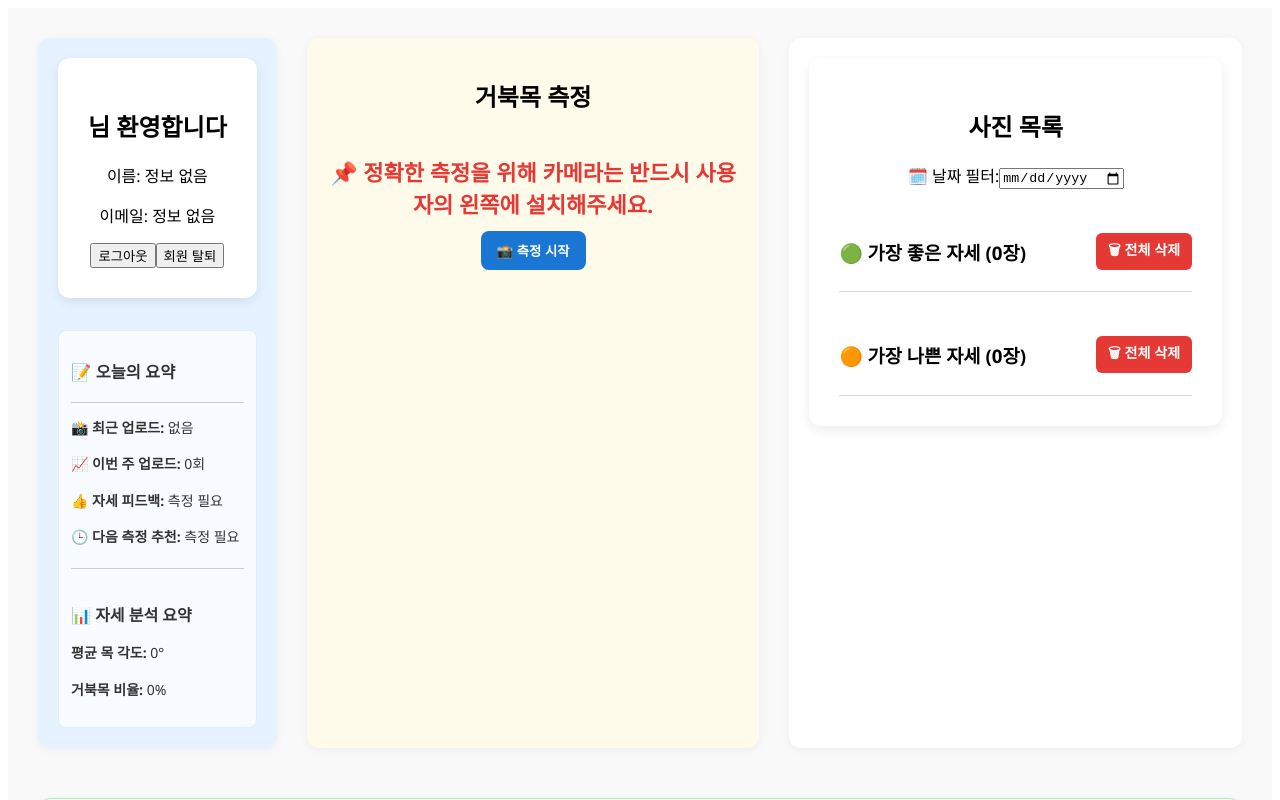
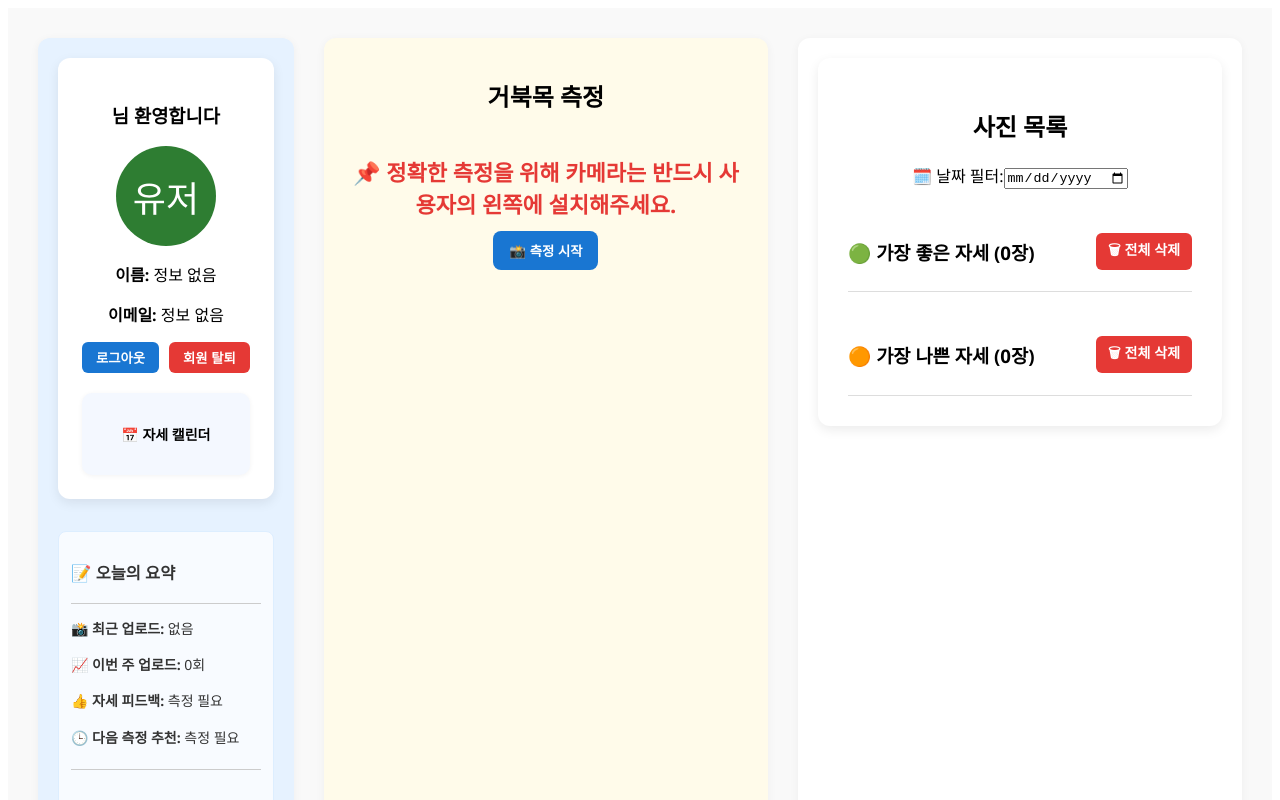
Before and after one commit to mj99k14/webcam-upgrade, a Vue app in the folder newfront/: page /myprofile in a window 1280 px wide. Shown: the top 800 px of the page. Built offline with nearby package versions, Linux system fonts and the light colour scheme.

Commit message:
달력 구현

```diff
--- a/newfront/package.json
+++ b/newfront/package.json
@@ -17,6 +17,7 @@
     "dotenv": "^16.4.7",
     "pinia": "^3.0.1",
     "vue": "^3.5.13",
+    "vue-cal": "^4.10.2",
     "vue-chartjs": "^5.3.2",
     "vue-file-agent": "^1.7.3",
     "vue-router": "^4.5.0"
--- /dev/null
+++ b/newfront/src/components/MiniCalendar.vue
@@ -0,0 +1,99 @@
+<!-- src/components/MiniCalendar.vue -->
+<template>
+    <div class="mini-calendar">
+      <h4>📅 자세 캘린더</h4>
+      <div class="calendar-grid">
+        <div
+          v-for="day in days"
+          :key="day.date"
+          class="day"
+          :class="[
+            day.status === 'bad' ? 'red' : 'green',
+            getDayOfWeek(day.date) === '일' || getDayOfWeek(day.date) === '토' ? 'weekend' : ''
+          ]"
+          :title="`${day.date} (${getDayOfWeek(day.date)}) - ${day.status === 'bad' ? '거북목' : '정상'}`"
+        >
+          <div class="day-number">{{ formatDate(day.date) }}</div>
+          <div class="day-name">{{ getDayOfWeek(day.date) }}</div>
+        </div>
+      </div>
+    </div>
+  </template>
+
+  <script>
+  export default {
+    name: 'MiniCalendar',
+    props: ['stats'], // [{ date: '2025-04-06', status: 'bad' }, ...]
+    computed: {
+      days() {
+        return this.stats?.slice(-14) || [];
+      }
+    },
+    methods: {
+      formatDate(dateStr) {
+        const d = new Date(dateStr);
+        const month = d.getMonth() + 1;
+        const day = d.getDate().toString().padStart(2, '0');
+        return `${month}/${day}`;
+      },
+      getDayOfWeek(dateStr) {
+        const dayNames = ['일', '월', '화', '수', '목', '금', '토'];
+        return dayNames[new Date(dateStr).getDay()];
+      }
+    }
+  };
+  </script>
+
+  <style scoped>
+  .mini-calendar {
+    background: #f4f8ff;
+    border-radius: 10px;
+    padding: 12px;
+    margin-top: 20px;
+    font-size: 14px;
+    box-shadow: 0 1px 5px rgba(0,0,0,0.05);
+  }
+
+  .calendar-grid {
+    display: grid;
+    grid-template-columns: repeat(7, 1fr);
+    gap: 6px;
+    margin-top: 10px;
+  }
+
+  .day {
+    padding: 6px 4px;
+    border-radius: 8px;
+    text-align: center;
+    font-weight: bold;
+    display: flex;
+    flex-direction: column;
+    align-items: center;
+    font-size: 12px;
+    line-height: 1.2;
+  }
+
+  .day-number {
+    font-size: 13px;
+  }
+
+  .day-name {
+    font-size: 11px;
+    opacity: 0.7;
+  }
+
+  .red {
+    background-color: #ff9e9e;
+    color: #fff;
+  }
+
+  .green {
+    background-color: #86efac;
+    color: #000;
+  }
+
+  .weekend {
+    opacity: 0.85;
+    font-style: italic;
+  }
+  </style>
--- a/newfront/src/components/PhotoModal.vue
+++ b/newfront/src/components/PhotoModal.vue
@@ -1,50 +1,18 @@
-<!-- src/components/PhotoModal.vue -->
 <template>
-  <div class="modal-overlay" @click.self="$emit('close')">
-    <div class="modal-content">
-      <img :src="photoUrl" alt="확대 사진" />
-      <button class="close-btn" @click="$emit('close')">닫기</button>
-    </div>
+  <div class="modal" @click="$emit('close')">
+    <img :src="photoUrl" class="modal-image" />
   </div>
 </template>
-
 <script>
-export default {
-  props: ['photoUrl']
-};
+export default { props: ['photoUrl'] };
 </script>
-
 <style scoped>
-.modal-overlay {
-  position: fixed;
-  top: 0;
-  left: 0;
-  width: 100vw;
-  height: 100vh;
-  background: rgba(0, 0, 0, 0.6);
-  display: flex;
-  align-items: center;
-  justify-content: center;
-  z-index: 1000;
+.modal {
+  position: fixed; top: 0; left: 0; width: 100%; height: 100%;
+  background: rgba(0,0,0,0.7); display: flex; justify-content: center; align-items: center;
+  z-index: 9999;
 }
-.modal-content {
-  background: #fff;
-  padding: 20px;
-  border-radius: 12px;
-  max-width: 90%;
-  max-height: 90%;
-}
-.modal-content img {
-  max-width: 100%;
-  border-radius: 8px;
-}
-.close-btn {
-  margin-top: 12px;
-  padding: 6px 12px;
-  background: #f44336;
-  color: white;
-  border: none;
-  border-radius: 6px;
-  cursor: pointer;
+.modal-image {
+  max-width: 90%; max-height: 90%; border-radius: 10px;
 }
 </style>
--- a/newfront/src/components/SummaryStats.vue
+++ b/newfront/src/components/SummaryStats.vue
@@ -21,8 +21,10 @@
       <p>총 촬영일 수: <strong>{{ dailyStats.length }}</strong>일</p>
       <p>평균 목 각도: <strong>{{ overallAverage.toFixed(1) }}</strong>°</p>
       <p>거북목 비율(135° 이상): <strong>{{ highAngleRatio }}%</strong></p>
-      <p>📅 최근 촬영일: {{ lastTaken }}</p>
+      <p>🗓️ 최근 촬영일: {{ lastTaken }}</p>
     </div>
+
+    <button class="calendar-btn" @click="goToCalendar">📅 자세 캘린더 보기</button>
   </div>
 </template>
 
@@ -129,6 +131,11 @@ export default {
         }
       };
     }
+  },
+  methods: {
+    goToCalendar() {
+      this.$router.push('/calendar');
+    }
   }
 };
 </script>
@@ -187,4 +194,18 @@ export default {
 .risk-level-text .low {
   color: green;
 }
+
+.calendar-btn {
+  margin-top: 20px;
+  background: #1976d2;
+  color: white;
+  padding: 10px 20px;
+  border: none;
+  border-radius: 8px;
+  font-weight: bold;
+  cursor: pointer;
+}
+.calendar-btn:hover {
+  background: #1565c0;
+}
 </style>
--- a/newfront/src/components/UserInfo.vue
+++ b/newfront/src/components/UserInfo.vue
@@ -1,21 +1,40 @@
 <template>
   <div class="left">
-      <h2>{{ user.name }} 님 환영합니다</h2>
-      <img :src="user.profile_image" alt="프로필 사진" class="profile-img" v-if="user.profile_image" />
-      <p>이름: {{ user.name || '정보 없음' }}</p>
-      <p>이메일: {{ user.email || '정보 없음' }}</p>
-      <button @click="$emit('logout')">로그아웃</button>
-      <button @click="$emit('deleteAccount')">회원 탈퇴</button>
+    <h3>{{ user.name }} 님 환영합니다</h3>
+
+    <!-- 프로필 -->
+    <div class="avatar-circle" v-if="!user.profile_image">
+      {{ user.name?.slice(0, 2) || '유저' }}
+    </div>
+    <img
+      v-else
+      :src="user.profile_image"
+      alt="프로필 사진"
+      class="profile-img"
+    />
+
+    <p><strong>이름:</strong> {{ user.name || '정보 없음' }}</p>
+    <p><strong>이메일:</strong> {{ user.email || '정보 없음' }}</p>
+
+    <!-- 버튼 한 줄 -->
+    <div class="button-group">
+      <button class="logout" @click="$emit('logout')">로그아웃</button>
+      <button class="delete" @click="$emit('deleteAccount')">회원 탈퇴</button>
+    </div>
+
+    <!-- 캘린더 삽입 -->
+    <MiniCalendar :stats="calendarStats" />
   </div>
 </template>
 
 <script>
+import MiniCalendar from './MiniCalendar.vue';
+
 export default {
+  components: { MiniCalendar },
   props: {
-      user: {
-        type: Object,
-        required: true
-      }
+    user: { type: Object, required: true },
+    calendarStats: { type: Array, required: false, default: () => [] }
   }
 };
 </script>
@@ -24,16 +43,58 @@
 .left {
   flex: 1;
   background-color: white;
-    padding: 30px;
+  padding: 24px;
   border-radius: 12px;
   box-shadow: 0 4px 12px rgba(0, 0, 0, 0.08);
   text-align: center;
+  font-family: 'Segoe UI', sans-serif;
 }
+
+.avatar-circle {
+  width: 100px;
+  height: 100px;
+  margin: 10px auto;
+  background-color: #2e7d32;
+  color: white;
+  border-radius: 50%;
+  font-size: 36px;
+  display: flex;
+  align-items: center;
+  justify-content: center;
+}
+
 .profile-img {
-    width: 120px;
-    height: 120px;
+  width: 100px;
+  height: 100px;
+  object-fit: cover;
   border-radius: 50%;
-    object-fit: cover;
   margin: 10px 0;
 }
+
+.button-group {
+  display: flex;
+  justify-content: center;
+  gap: 10px;
+  margin: 16px 0;
+}
+
+.logout {
+  background-color: #1976d2;
+  color: white;
+  border: none;
+  padding: 6px 14px;
+  border-radius: 6px;
+  cursor: pointer;
+  font-weight: 600;
+}
+
+.delete {
+  background-color: #e53935;
+  color: white;
+  border: none;
+  padding: 6px 14px;
+  border-radius: 6px;
+  cursor: pointer;
+  font-weight: 600;
+}
 </style>
--- a/newfront/src/views/MyProfile.vue
+++ b/newfront/src/views/MyProfile.vue
@@ -1,8 +1,14 @@
 <template>
   <div class="container">
     <div class="user-info-block">
-      <UserInfo :user="user" @logout="logout" @deleteAccount="deleteAccount" />
+      <UserInfo
+        :user="user"
+        :calendarStats="calendarStats"
+        @logout="logout"
+        @deleteAccount="deleteAccount"
+      />
       <UserSummary :photos="photos" />
+
     </div>
 
     <MainPhotos
@@ -29,7 +35,7 @@
     <div class="full-width">
       <SummaryStats :photos="photos" />
     </div>
-    <!-- 📸 선택한 사진 모델 보기 -->
+
     <PhotoModal v-if="modalPhotoUrl" :photoUrl="modalPhotoUrl" @close="modalPhotoUrl = null" />
   </div>
 </template>
@@ -44,6 +50,7 @@ import MainPhotos from '../components/Mainphotos.vue';
 import SummaryStats from '../components/SummaryStats.vue';
 import UserSummary from '../components/UserSummary.vue';
 import PhotoModal from '../components/PhotoModal.vue';
+import MiniCalendar from '../components/MiniCalendar.vue';
 
 export default {
   components: {
@@ -52,7 +59,8 @@ export default {
     MainPhotos,
     SummaryStats,
     UserSummary,
-    PhotoModal
+    PhotoModal,
+    MiniCalendar
   },
   setup() {
     const router = useRouter();
@@ -62,10 +70,19 @@ export default {
     const cameraActive = ref(false);
     const selectedDate = ref("");
     const modalPhotoUrl = ref(null);
+    const bestPhoto = ref(null);
+    const worstPhoto = ref(null);
 
     const openModal = (url) => {
       modalPhotoUrl.value = url;
     };
+
+    const calendarStats = computed(() => {
+      return photos.value.map(p => ({
+        date: (p.measured_at || p.uploaded_at).split('T')[0],
+        status: (p.average_neck_angle || p.neck_angle) >= 135 ? 'bad' : 'good'
+      }));
+    });
 
     watch(selectedDate, (newDate) => {
       if (!newDate) return;
@@ -77,9 +94,6 @@ export default {
       const worst = photosForDate.find(p => p.type === 'worst');
       selectedPhoto.value = best || worst || photosForDate[0] || null;
     });
-
-    const bestPhoto = ref(null);
-    const worstPhoto = ref(null);
 
     const filteredPhotos = computed(() => {
       let list = photos.value;
@@ -124,29 +138,17 @@ export default {
       try {
         const res = await axios.get(`http://210.101.236.158:5000/api/photos?user_id=${user.value.id}`);
         photos.value = res.data;
-
         const sorted = [...photos.value].sort((a, b) => new Date(b.uploaded_at) - new Date(a.uploaded_at));
         const latestDate = sorted[0]?.uploaded_at?.split("T")[0];
-
         if (latestDate) {
           selectedDate.value = latestDate;
           const latestPhotos = sorted.filter(p => p.uploaded_at.split('T')[0] === latestDate);
-
-          // 📌 여기 추가: best/worst 사진 추출
-          const best = latestPhotos.find(p => p.type === 'best');
-          const worst = latestPhotos.find(p => p.type === 'worst');
-
-          // 📌 bestPhoto, worstPhoto ref 업데이트
-          bestPhoto.value = best ? `http://210.101.236.158:5000${best.photo_url}` : '';
-          worstPhoto.value = worst ? `http://210.101.236.158:5000${worst.photo_url}` : '';
-
-          selectedPhoto.value = best || worst || latestPhotos[0] || null;
+          selectedPhoto.value = latestPhotos[0] || null;
         }
       } catch (err) {
         console.error("🚨 사진 목록 오류:", err);
       }
     };
-
 
     const handlePhotoUploaded = () => {
       fetchPhotos();
@@ -217,6 +219,7 @@ export default {
       filteredPhotos,
       modalPhotoUrl,
       openModal,
+      calendarStats
     };
   }
 };
--- a/package.json
+++ b/package.json
@@ -1,5 +1,7 @@
 {
   "dependencies": {
+    "@fullcalendar/daygrid": "^6.1.17",
+    "@fullcalendar/vue3": "^6.1.17",
     "axios": "^1.8.2",
     "bcrypt": "^5.1.1",
     "cookie-parser": "^1.4.7",
```
Also changed, not shown: 2 other files (tests, documents, lock files or other folders). Lines whose indentation alone changed are shown as unchanged.
